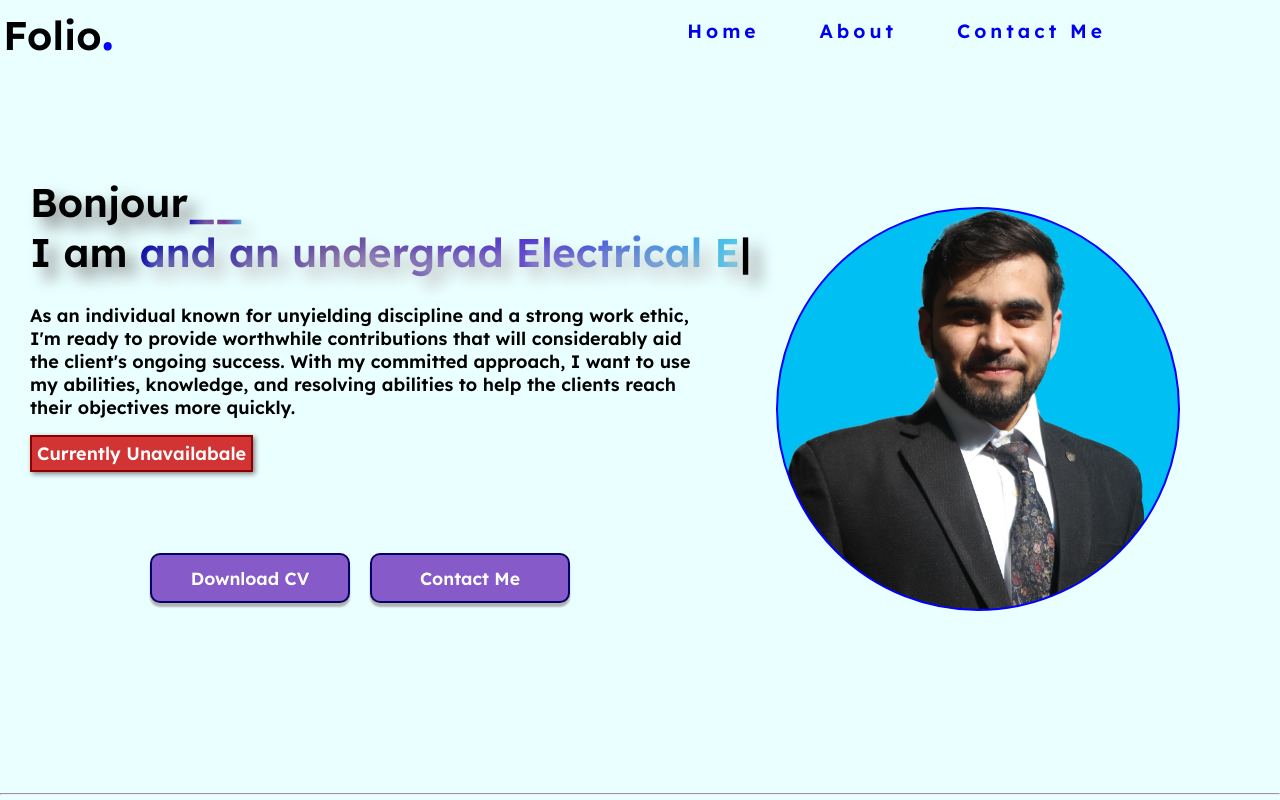
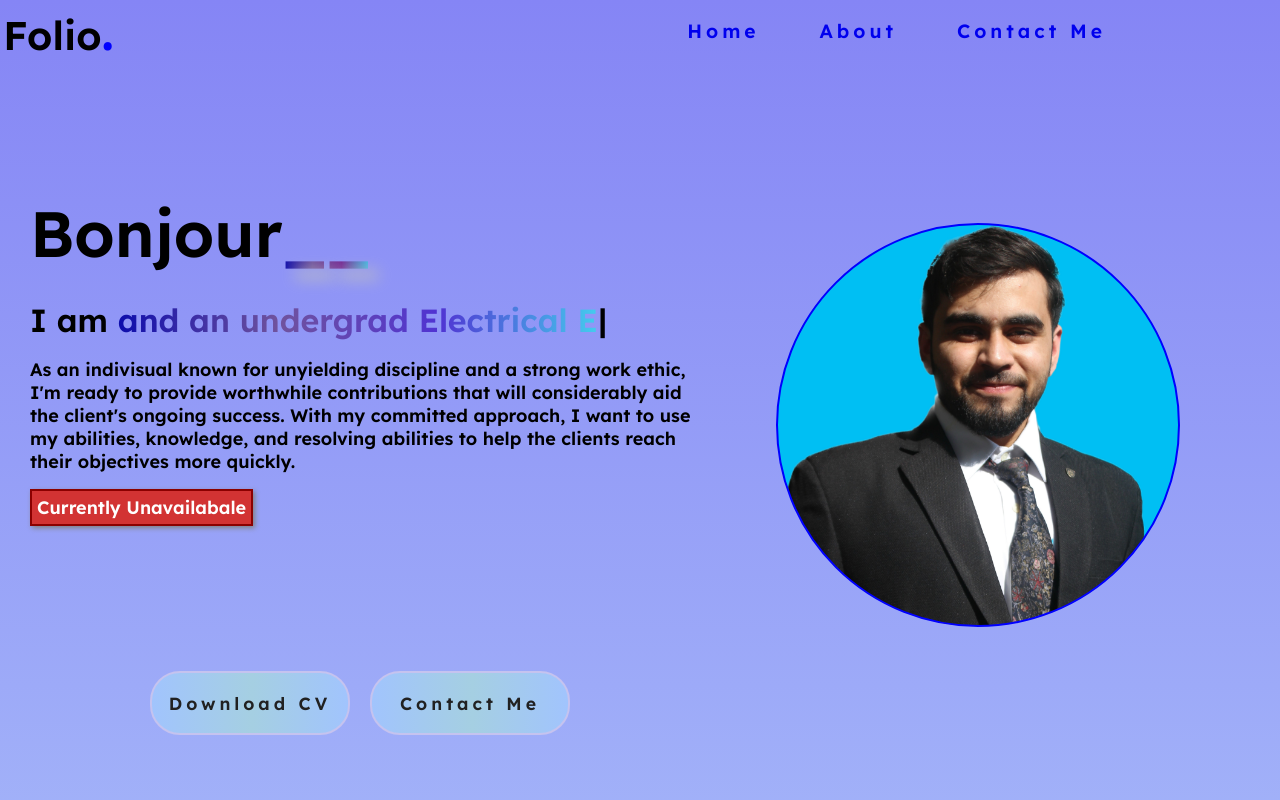
Before and after one commit to zedd554/foliomain2, a plain HTML site: page index.html in a window 1280 px wide. Shown: the top 800 px of the page. Drawn offline with nearby package versions, Linux system fonts and the light colour scheme; a web font is replaced by a local one.

Commit message:
Add files via upload

```diff
--- a/index.html
+++ b/index.html
@@ -4,7 +4,7 @@
   <meta charset="UTF-8">
 
   <title>Portfolio-Zaid Ahmad Khan</title>
-  <link rel="stylesheet" href="./style.css">
+  <link rel="stylesheet" href="style.css">
   <link rel="preconnect" href="https://fonts.googleapis.com">
 <link rel="preconnect" href="https://fonts.gstatic.com" crossorigin>
 <link rel="preconnect" href="https://fonts.googleapis.com">
@@ -34,11 +34,18 @@
 
 <div class="central-block">
 
-  <h1 class="h1">Bonjour<span class="two">__</span> <br>I am <span class='three'></span></h1>
-  <p>As an individual known for unyielding discipline and a strong work ethic,<br> I'm ready to provide worthwhile contributions that will considerably aid<br> the client's ongoing success. With my committed approach, I want to use <br>my abilities, knowledge, and resolving abilities to help the clients reach <br>their objectives more quickly.<br><br><span class="avail">Currently Unavailabale</span>
+  <h1 class="h1">Bonjour<span class="two">__</span></h1> <h2 class="h2"><br>I am <span class='three'></span></h2>
+  <p>As an indivisual known for unyielding discipline and a strong work ethic,<br> I'm ready to provide worthwhile contributions that will considerably aid<br> the client's ongoing success. With my committed approach, I want to use <br>my abilities, knowledge, and resolving abilities to help the clients reach <br>their objectives more quickly.<br><br><span class="avail">Currently Unavailabale</span>
 
   </p>
-  <div class="btns"><button>Download CV</button><button>Contact Me</button></div>
+
+  <div class="btns"><form action="https://drive.google.com/file/d/1T6m7Q9p6prU7Nt695xB19pU23H5bMoRW/view?usp=sharing">
+    <button class="button type1" >
+    <span class="btn-txt">Download CV</span>
+  </button><button class="button type1" formaction="#footer">
+    <span class="btn-txt">Contact Me</span></button></form>
+  </button></div>
+
 </div>
 
 <div class="img">
@@ -47,7 +54,7 @@
 <div class="mob">
 
 </div>
-<div class="line"><hr></div>
+<div class="line"></div>
 </div>
 
 <section id="dusra">
@@ -84,7 +91,7 @@
   </div>
 
 </section>
-<hr>
+
 
 </div>
 
--- a/style.css
+++ b/style.css
@@ -1,7 +1,7 @@
 body{
   padding:0px;
   margin:0px;
-  background-color: rgb(234, 255, 255);
+  background:linear-gradient(rgb(133, 133, 245),rgb(212, 255, 255));
 
 }
 html{
@@ -11,6 +11,7 @@ img{
   height:10rem;
   width:10rem;
   transform: rotateX(45 deg);
+
 }
 .logo{
   font-size: 40px;
@@ -65,10 +66,11 @@ nav{
 .right{
   margin-right: 0px;
 }
-.h1{text-shadow: 10px 10px 15px rgb(127, 126, 126);
-  font-size: 40px;
+.h1{
+
   font-weight: 1000;
   animation: slideRight 0.5s ease;
+
 }
 #pehla{
   display:inline;
@@ -98,7 +100,8 @@ position: relative;
   right:100px;
   top:80px;
   border-radius: 50%;
-  border:2px solid blue
+  border:2px solid blue;
+
 }
 
 .two{
@@ -115,7 +118,7 @@ text-shadow: 10px 10px 15px silver;
   #70539d, #5033d2, #44ccee);
 -webkit-text-fill-color: transparent;
 -webkit-background-clip: text;
-text-shadow: 10px 10px 15px silver;
+
 }
 .block{
   width:600px;
@@ -149,18 +152,15 @@ button{
  margin-left:20px;
   margin-top:70px;
   animation:slideRight 1s ease-in;
-  box-shadow:0px 4px 2px rgb(178, 178, 178);
-  background-color: #865ac8;
-  color:white;
-  border:2px solid rgb(4, 4, 102);
-  border-radius: 10px;
-  height:50px;
-  width:200px;
+
+
+
+
   font-size:1.1rem;
 }
 button:hover{
   cursor: pointer;
-  background-color: rgb(83, 19, 143);
+
 }
 .btns{
   margin-left: 100px;
@@ -303,6 +303,7 @@ font-size: 40px;
   list-style: disc;
 }
 footer{
+  border-radius: 2%;
   background:linear-gradient(to right, #7F7FD5, #34E89E);
   -webkit-background-size: cover;
   -moz-background-size: cover;
@@ -310,7 +311,7 @@ footer{
   background-size: cover;
 }
 .footer{
-  height:20rem;
+  height:15rem;
 
   width:100%;
 }
@@ -331,7 +332,7 @@ i{
   display:flex;
   justify-content: center;
   align-items: flex-end;
-  margin-top: 12rem;
+  margin-top: 6rem;
 }
 .footer-cont a{
   border-radius: 50%;
@@ -340,8 +341,11 @@ i{
   margin:10px;
 
 }
-hr{
-  margin-top: 15rem;
+.line{
+  margin-top: 18rem;
+}
+footer{
+  margin-top: 20rem;
 }
 @media(max-width:1000px){
 .nave {
@@ -403,3 +407,59 @@ nav{
 }
 
 }
+.h1{
+  font-size: 4rem;
+
+}
+.h2{
+  font-size: 2rem;
+  position:relative;
+  top:-3.5rem
+}
+p{
+  position:relative;
+  bottom:4rem;
+}
+.button {
+  height:4rem;
+  width: 200px;
+  position: relative;
+  background:linear-gradient(to right, #a1c4fd 0%, #a5cfe2 51%, #a1c4fd 100%);
+  cursor: pointer;
+  border: 2px solid #c5c3ef;
+  overflow: hidden;
+  border-radius: 30px;
+  color: #212121;
+  transition: all 0.5s ease-in-out;
+}
+
+.btn-txt {
+  z-index: 1;
+  font-weight: 800;
+  letter-spacing: 4px;
+}
+
+.type1::after {
+  content: "";
+  position: absolute;
+  left: 0;
+  top: 0;
+  transition: all 0.5s ease-in-out;
+  background-color: #000366;
+  border-radius: 30px;
+  visibility: hidden;
+  height: 10px;
+  width: 10px;
+  z-index: -1;
+}
+
+.button:hover {
+  box-shadow: 1px 1px 200px #0c0b0b;
+  color: #fff;
+  border: none;
+}
+
+.type1:hover::after {
+  visibility: visible;
+  transform: scale(100) translateX(2px);
+}
```
